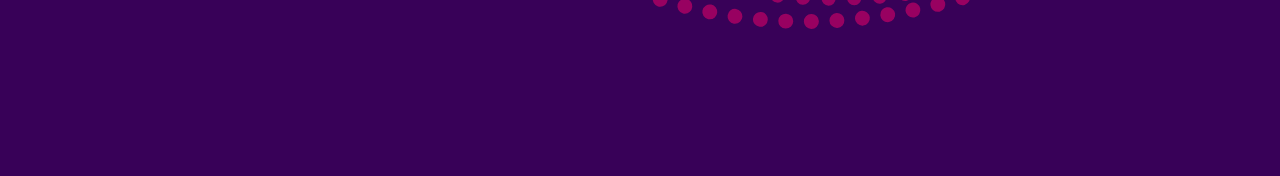
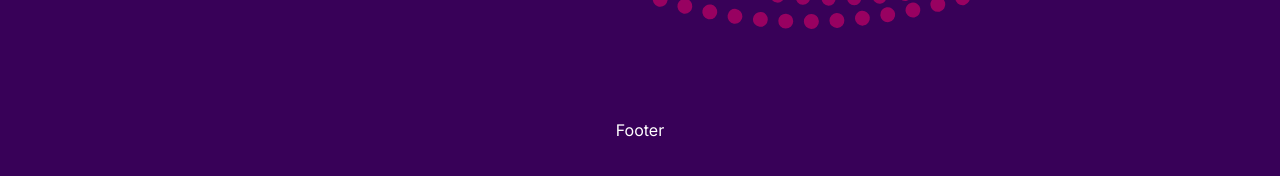
Before and after one commit to gabrieltacosta/landingpage, a Next.js app: page / in a window 1280 px wide. Shown: the part 3404-3580 px from the top of the page. Before the commit the page ends 3474 px from the top, so only its background shows below. Built offline with nearby package versions, Linux system fonts and the light colour scheme.

Commit message:
Criação do Footer

```diff
--- a/app/page.jsx
+++ b/app/page.jsx
@@ -3,6 +3,7 @@ import Welcome from "@/components/welcome/page";
 import Features from "@/components/features/page";
 import Contato from "@/components/contato/page";
 import styles from "./page.module.scss";
+import Footer from "@/components/footer/page";
 
 export default function Home() {
   return (
@@ -11,6 +12,7 @@ export default function Home() {
         <Welcome />
         <Features />
         <Contato />
+        <Footer />
       </div>
   );
 }
--- /dev/null
+++ b/components/footer/footer.module.scss
@@ -0,0 +1,15 @@
+@import "/styles/mixins/colors.scss";
+@import "/styles/mixins/padding.scss";
+
+.container {
+    @include Padding;
+    color: $white-color;
+    padding-top: 34px;
+    padding-bottom: 34px;
+    width: 100%;
+    background-color: $purple-color;
+}
+
+.p {
+    text-align: center;
+}
--- /dev/null
+++ b/components/footer/page.jsx
@@ -0,0 +1,12 @@
+import Styles from "./footer.module.scss";
+
+
+const Footer = () => {
+    return (
+        <div className={Styles.container}>
+            <center><p>Footer</p></center>
+        </div>
+    )
+}
+
+export default Footer
--- a/package.json
+++ b/package.json
@@ -10,8 +10,8 @@
   },
   "dependencies": {
     "next": "14.2.6",
-    "react": "^18",
-    "react-dom": "^18",
+    "react": "^18.3.1",
+    "react-dom": "^18.3.1",
     "sass": "^1.77.8"
   }
 }
```
Also changed, not shown: 1 other file (tests, documents, lock files or other folders).
